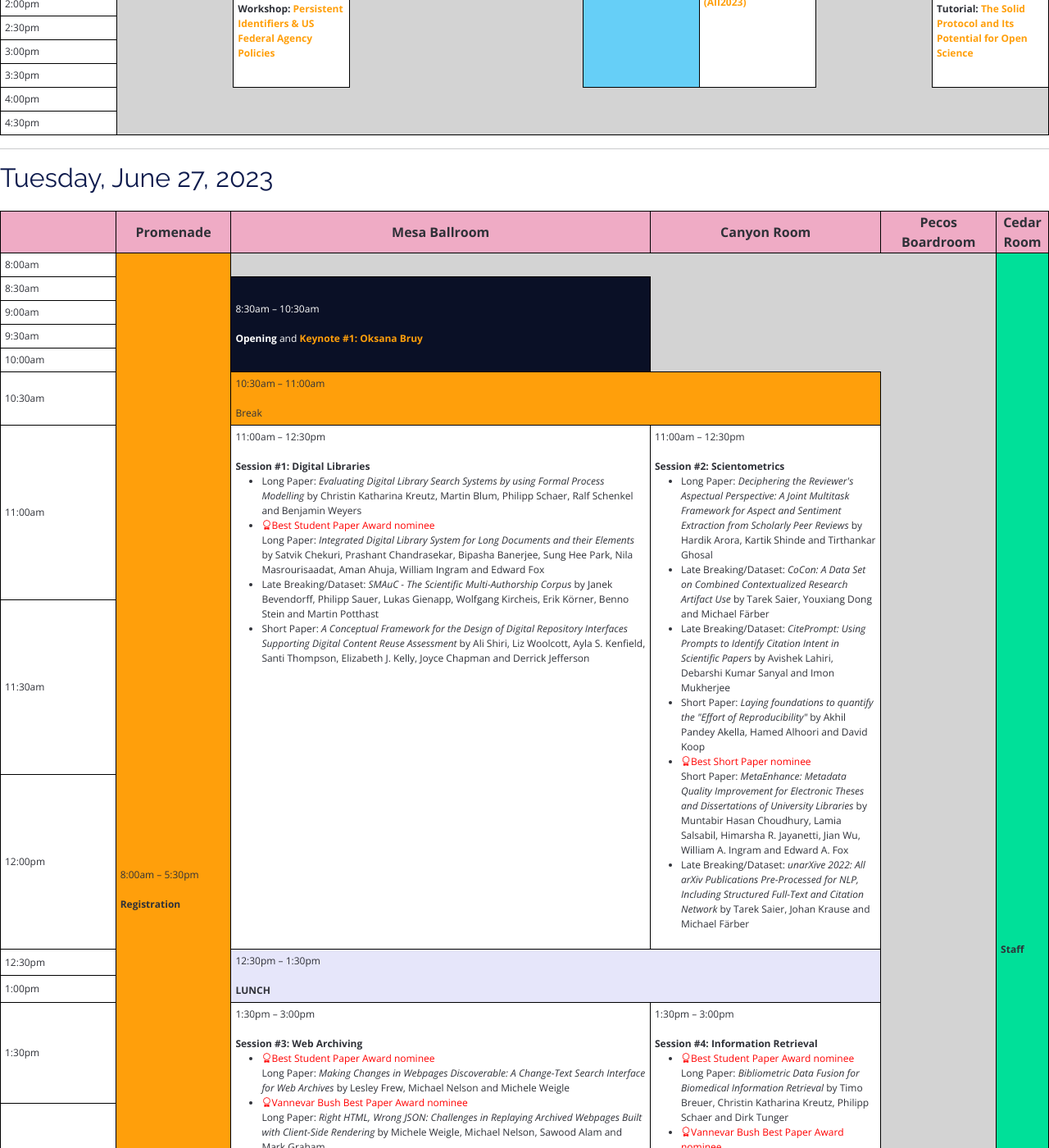
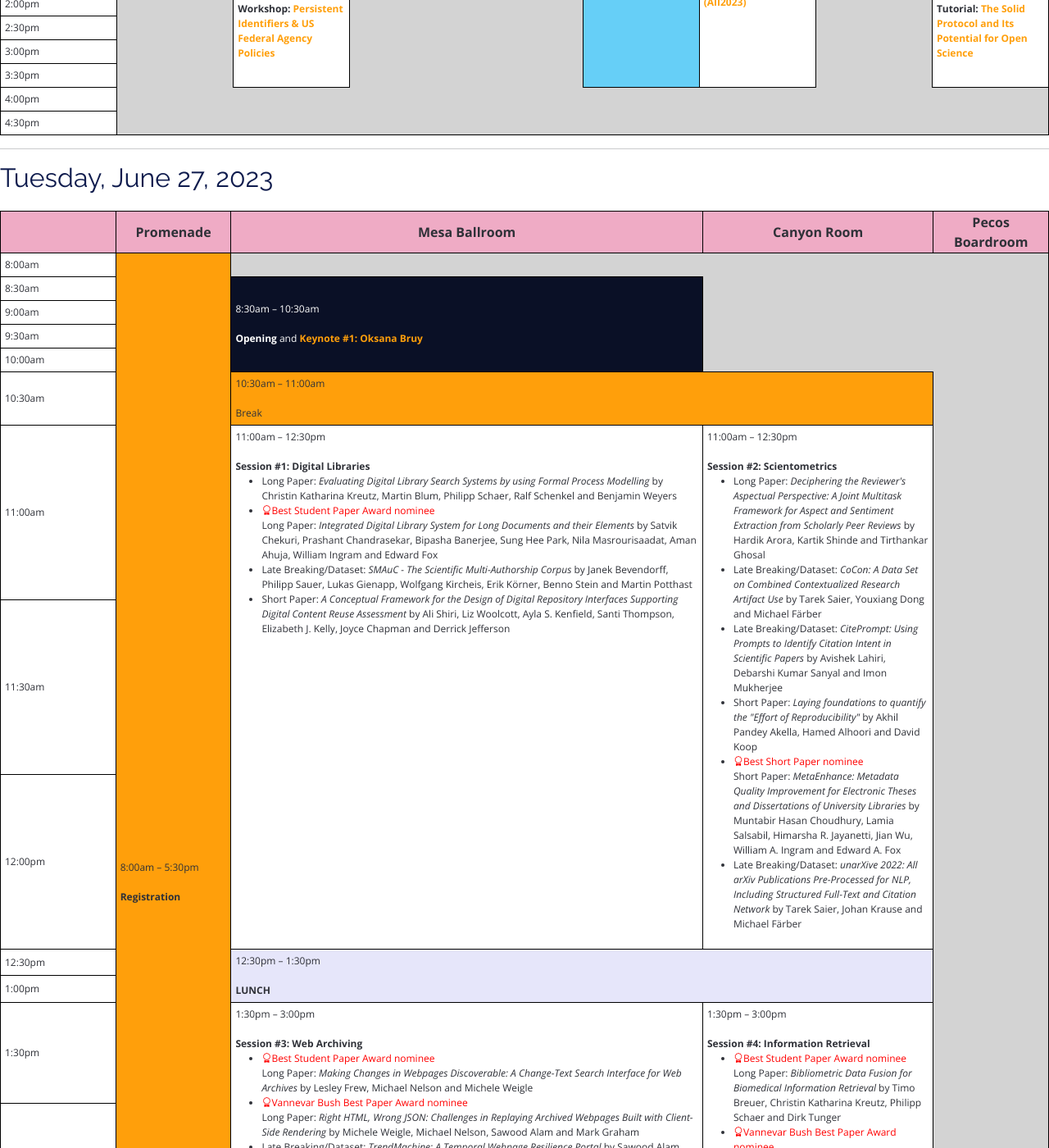
Before and after one commit to shawnmjones/JCDL2023-website-source, a Jekyll site: the page built from program-landscape.html, in a window 1280 px wide and 1400 px high, scrolled down 542 px. Shown: the whole window at 82% size. Built offline with Jekyll 4.4.1, drawn with Linux system fonts in a browser that asks for light colours.

Commit message:
removed cedar room and staff space from tuesday and wednesday

```diff
--- a/_includes/program-tuesday.html
+++ b/_includes/program-tuesday.html
@@ -8,14 +8,12 @@
             <th clas="mesa-ballroom">Mesa Ballroom</th>
             <th class="canyon-room">Canyon Room</th>
             <th class="room">Pecos Boardroom</th>
-            <th class="cedar">Cedar Room</th>
         </thead>
         <tbody>
         <tr>
           <td class="timecell">8:00am</td>
           <td rowspan="20" class="registration">8:00am &ndash; 5:30pm<br><br><strong>Registration</strong></td>
           <td colspan="3"></td>
-          <td rowspan="25" class="staff">Staff</td>
         </tr>
         <tr>
           <td class="timecell">8:30am</td>
--- a/_includes/program-wednesday.html
+++ b/_includes/program-wednesday.html
@@ -8,7 +8,6 @@
         <th clas="mesa-ballroom">Mesa Ballroom</th>
         <th class="canyon-room">Canyon Room</th>
         <th class="room">Pecos Boardroom</th>
-        <th class="cedar">Cedar Room</th>
     </thead>
     <tbody>
     <tr>
@@ -19,7 +18,6 @@
         <td class="timecell">8:30am</td>
         <td rowspan="17" class="registration">8:30am &ndash; 5:00pm<br><br><strong>Registration</strong></td>
         <td colspan="3"></td>
-        <td rowspan="17" class="staff">Staff</td>
     </tr>
     <tr>
       <td class="timecell">9:00am</td>
```
